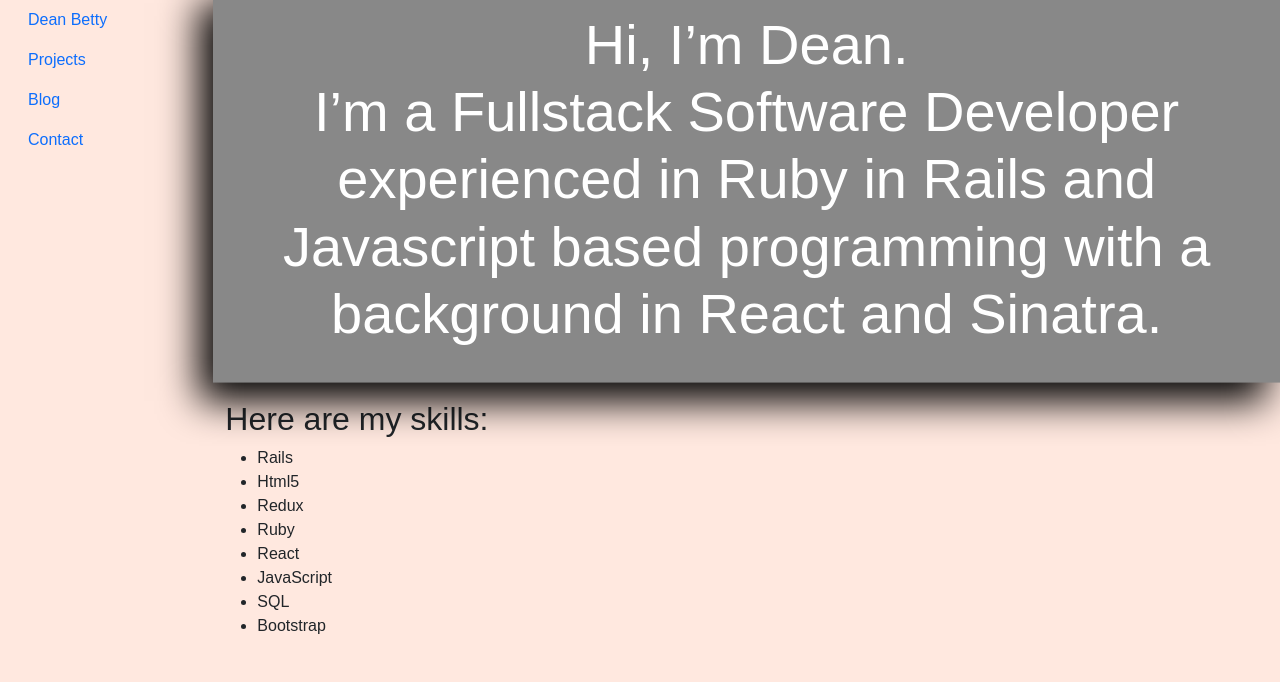
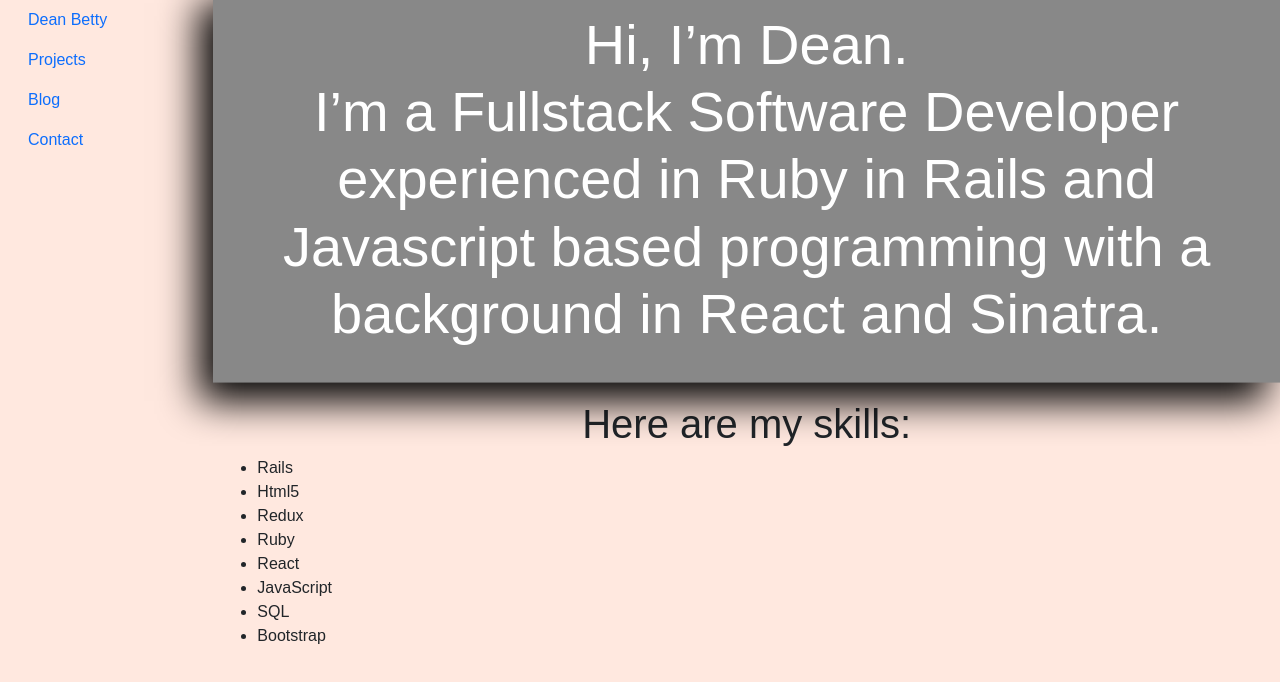
Before and after one commit to deanpointblank/Portfolio_v3, a React (Create React App) app: page / in a window 1280 px wide. Shown: the top 682 px of the page. Built offline with nearby package versions, Linux system fonts and the light colour scheme; a web font is replaced by a local one.

Commit message:
import Card from Bootstrap into homeSkills

```diff
--- a/src/Components/homeSkills.js
+++ b/src/Components/homeSkills.js
@@ -1,9 +1,10 @@
 import React, { Component } from 'react';
+import { Card, CardColumns } from 'react-bootstrap';
 
 export const HomeSkills = () => {
     return(
         <div>
-            <h2>Here are my skills:</h2>
+            <h1 className="text-center">Here are my skills:</h1>
 
             <ul>
                 <li>Rails</li>
--- a/src/index.css
+++ b/src/index.css
@@ -32,7 +32,6 @@ body {
 .homeAbout {
   background-color: #888888;
   color: white;
-
   box-shadow: -14px 14px 37px 0px rgba(0, 0, 0, 1);
   transform: translatey(0px);
 	animation: float 8s ease-in-out infinite;
```
